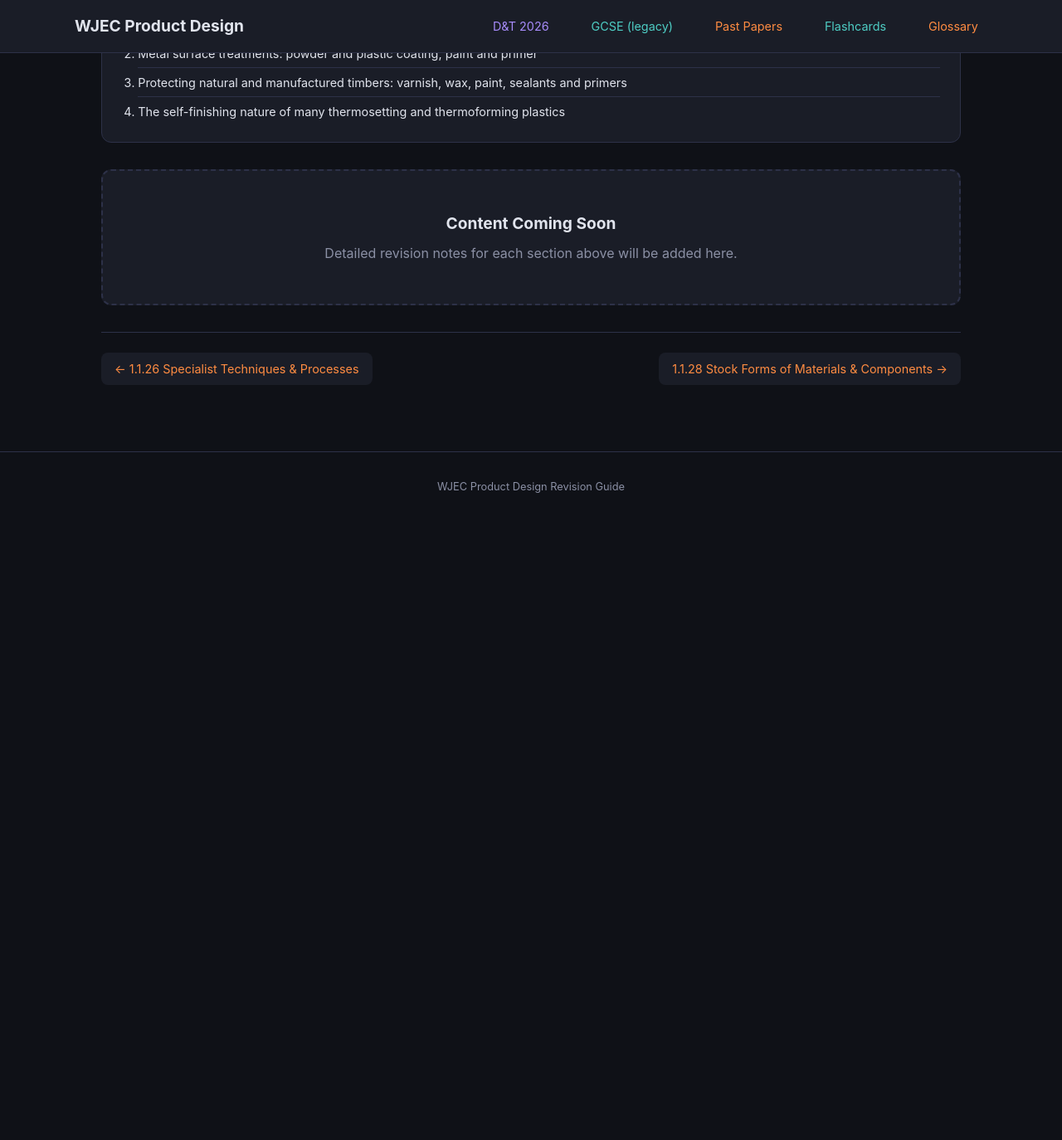
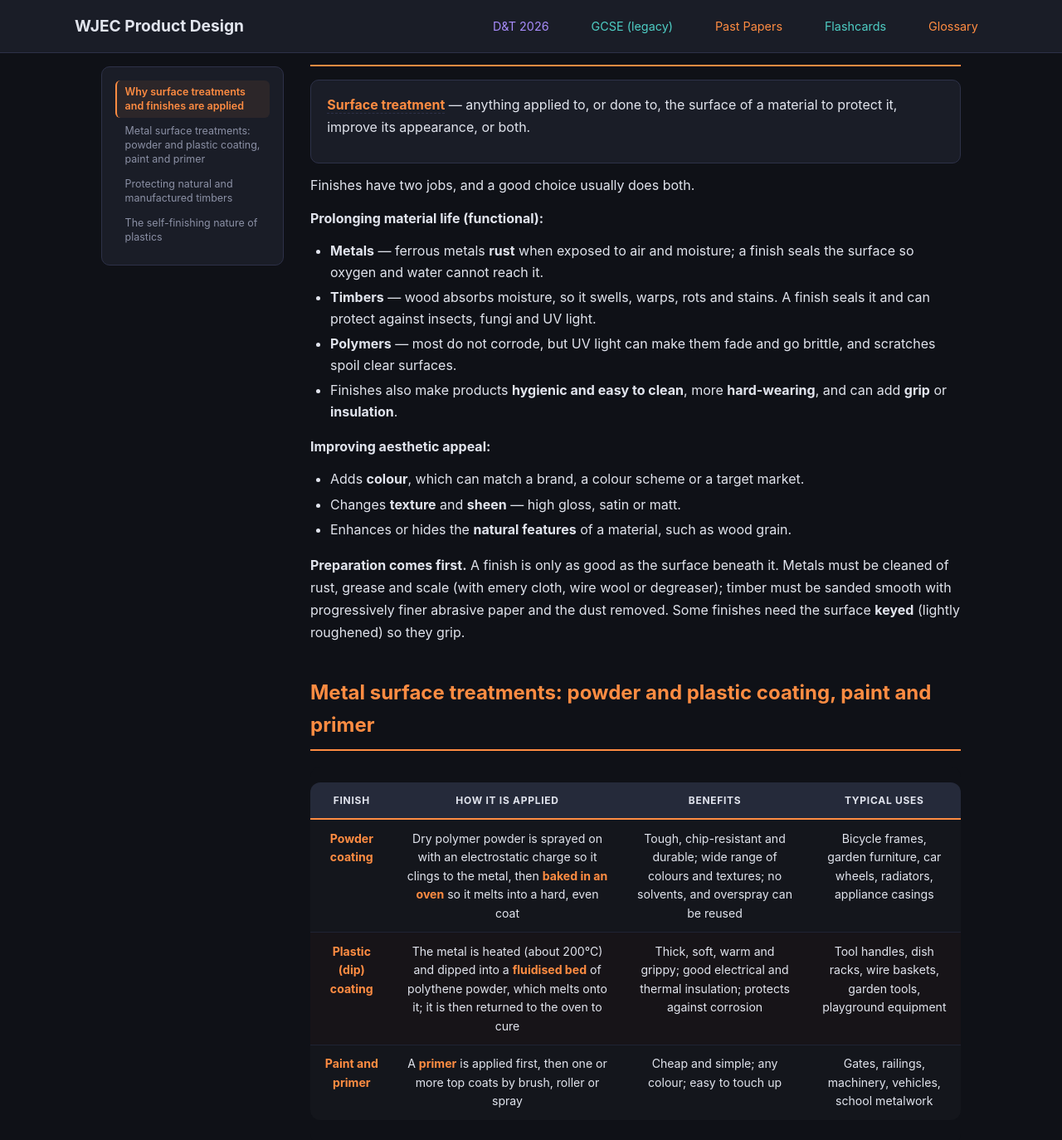
Before and after one commit to jase1979/pd, a Jekyll site: the page built from gcse-2026/unit1/product-design/surface-finishes/index.md, in a window 1280 px wide and 1400 px high, scrolled down 292 px. Shown: the top 1374 px of the window at 83% size. Built offline with Jekyll 4.4.1, drawn with Linux system fonts in a browser that asks for light colours; before the commit the page ends 922 px from its top, so only the background shows below that; some of the changed text lies outside the part shown.

Commit message:
feat(gcse-2026/surface-finishes): write 1.1.27 notes and flashcards
Co-Authored-By: Claude Opus 5.5 <noreply@anthropic.com>
Claude-Session: https://claude.ai/code/session_01LJMx1XZw8ZeE2Q4pVsVDL4

```diff
--- a/gcse-2026/unit1/product-design/surface-finishes/index.md
+++ b/gcse-2026/unit1/product-design/surface-finishes/index.md
@@ -5,9 +5,71 @@ level: "D&T 2026"
 level_url: "/gcse-2026/"
 unit_name: "1.1(c) Product Design Pathway"
 unit_url: "/gcse-2026/unit1/product-design/"
-subtopics:
-  - "How surface treatments and finishes prolong material life and improve aesthetic appeal"
-  - "Metal surface treatments: powder and plastic coating, paint and primer"
-  - "Protecting natural and manufactured timbers: varnish, wax, paint, sealants and primers"
-  - "The self-finishing nature of many thermosetting and thermoforming plastics"
 ---
+
+## Why surface treatments and finishes are applied
+
+<div class="key-term" markdown="1">
+**Surface treatment** — anything applied to, or done to, the surface of a material to protect it, improve its appearance, or both.
+</div>
+
+Finishes have two jobs, and a good choice usually does both.
+
+**Prolonging material life (functional):**
+
+- **Metals** — ferrous metals **rust** when exposed to air and moisture; a finish seals the surface so oxygen and water cannot reach it.
+- **Timbers** — wood absorbs moisture, so it swells, warps, rots and stains. A finish seals it and can protect against insects, fungi and UV light.
+- **Polymers** — most do not corrode, but UV light can make them fade and go brittle, and scratches spoil clear surfaces.
+- Finishes also make products **hygienic and easy to clean**, more **hard-wearing**, and can add **grip** or **insulation**.
+
+**Improving aesthetic appeal:**
+
+- Adds **colour**, which can match a brand, a colour scheme or a target market.
+- Changes **texture** and **sheen** — high gloss, satin or matt.
+- Enhances or hides the **natural features** of a material, such as wood grain.
+
+**Preparation comes first.** A finish is only as good as the surface beneath it. Metals must be cleaned of rust, grease and scale (with emery cloth, wire wool or degreaser); timber must be sanded smooth with progressively finer abrasive paper and the dust removed. Some finishes need the surface **keyed** (lightly roughened) so they grip.
+
+## Metal surface treatments: powder and plastic coating, paint and primer
+
+| Finish | How it is applied | Benefits | Typical uses |
+|---|---|---|---|
+| **Powder coating** | Dry polymer powder is sprayed on with an electrostatic charge so it clings to the metal, then **baked in an oven** so it melts into a hard, even coat | Tough, chip-resistant and durable; wide range of colours and textures; no solvents, and overspray can be reused | Bicycle frames, garden furniture, car wheels, radiators, appliance casings |
+| **Plastic (dip) coating** | The metal is heated (about 200°C) and dipped into a **fluidised bed** of polythene powder, which melts onto it; it is then returned to the oven to cure | Thick, soft, warm and grippy; good electrical and thermal insulation; protects against corrosion | Tool handles, dish racks, wire baskets, garden tools, playground equipment |
+| **Paint and primer** | A **primer** is applied first, then one or more top coats by brush, roller or spray | Cheap and simple; any colour; easy to touch up | Gates, railings, machinery, vehicles, school metalwork |
+
+<div class="key-term" markdown="1">
+**Primer** — the first coat applied to bare material. It seals the surface, prevents corrosion (on metal) and helps the top coat stick. Ferrous metal needs a **metal primer**; paint applied straight onto bare steel will soon flake and rust underneath.
+</div>
+
+## Protecting natural and manufactured timbers
+
+| Finish | How it works | Benefits and drawbacks | Typical uses |
+|---|---|---|---|
+| **Varnish** (e.g. polyurethane) | A clear or tinted coating that dries into a hard protective layer; applied in thin coats, lightly sanded between coats | Hard-wearing and waterproof; gloss, satin or matt; shows the grain. Can chip, and is hard to repair invisibly | Floors, tables, chairs, doors, children's toys |
+| **Wax** | Rubbed into the surface and buffed to a soft sheen | Enhances the grain and feels natural; easy to apply and renew. Offers little protection against water or heat and needs reapplying | Fine furniture, turned bowls, wooden handles |
+| **Paint** | Applied over a primer and undercoat, in one or more top coats | Any colour; hides the grain and defects; protects well. Hides the natural beauty of the timber | Children's furniture, MDF products, skirting boards, outdoor joinery |
+| **Sealants** | A **sanding sealer** soaks into and seals the pores of the wood before varnish, wax or paint | Fewer top coats are needed and the finish goes on evenly | Bare timber and MDF before finishing |
+| **Primers** | Seal bare wood so paint does not soak in, and help the top coat stick | Essential on MDF, whose cut edges are very absorbent | All painted timber and manufactured boards |
+
+**Natural timber** is often given a clear finish (varnish or wax) to show off its grain. **Manufactured boards** such as MDF and chipboard have no attractive grain, so they are usually **painted**, **veneered** or covered with a **laminate** (e.g. melamine on kitchen worktops). Outdoor timber needs a **preservative** or exterior-grade finish to resist rot and insects.
+
+<div class="exam-tip" markdown="1">
+For a "describe the stages" question, give them in order: sand smooth with progressively finer grades, remove dust, apply sealer or primer, lightly sand, then apply thin top coats, sanding lightly between each.
+</div>
+
+## The self-finishing nature of plastics
+
+<div class="key-term" markdown="1">
+**Self-finishing** — a material that needs no applied finish, because it comes out of the manufacturing process with its final colour, texture and surface.
+</div>
+
+Many thermoforming and thermosetting plastics are self-finishing:
+
+- **Colour runs all the way through** — pigment is added to the polymer before it is moulded, so scratches do not reveal a different colour underneath and there is no paint to chip off.
+- **The mould gives the surface** — a polished mould produces a high-gloss product; a textured mould produces a matt, leather-effect or grip pattern. Every product made in that mould has the same finish.
+- **They do not corrode** — so they need no protective coating against water.
+
+This saves time, money and materials in manufacture, and is one reason injection-moulded products are so cheap in high volumes.
+
+**When plastics do need finishing:** parts cut from stock sheet have rough edges, which are finished by **draw filing**, **wet-and-dry paper** (used wet), **polishing compound** or **flame polishing** (acrylic). Plastics can also be **painted** (with a suitable primer), **printed**, **vinyl-decorated** or **laser-engraved** for decoration or branding.
```
Also changed, not shown: _data/flashcards/gcse-2026-unit1-product-design-surface-finishes.json (added, +87 -0 lines).
